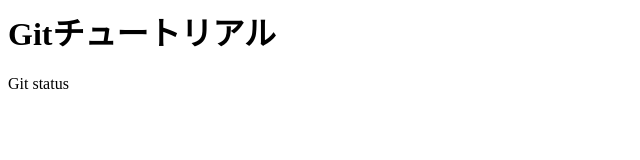
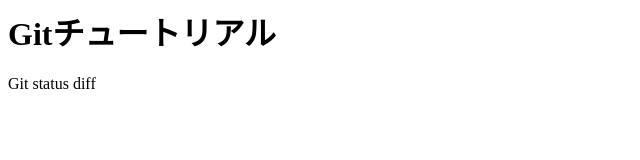
Before and after one commit to 89mari/git_tutorial, a plain HTML site: page index.html in a window 1280 px wide. Shown: the full height of the page, 0-640 px from the left. Drawn offline with Linux system fonts and the light colour scheme.

Commit message:
t diffを追加

```diff
--- a/index.html
+++ b/index.html
@@ -1,2 +1,2 @@
 <h1>Gitチュートリアル</h1>
-<p>Git status</p>
+<p>Git status diff</p>
```
